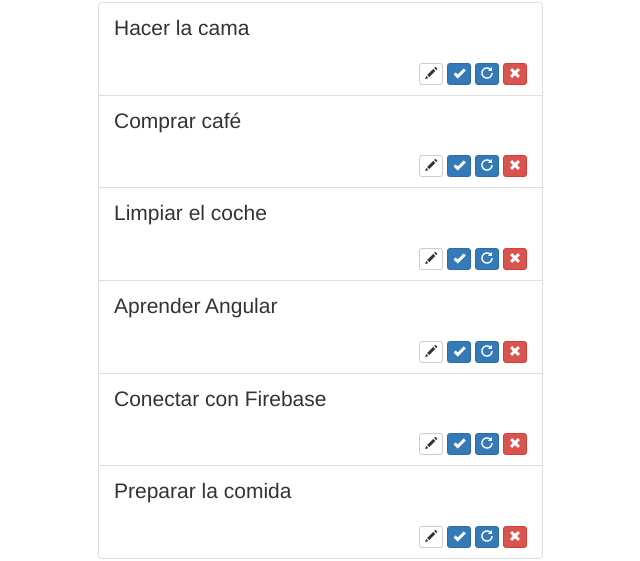
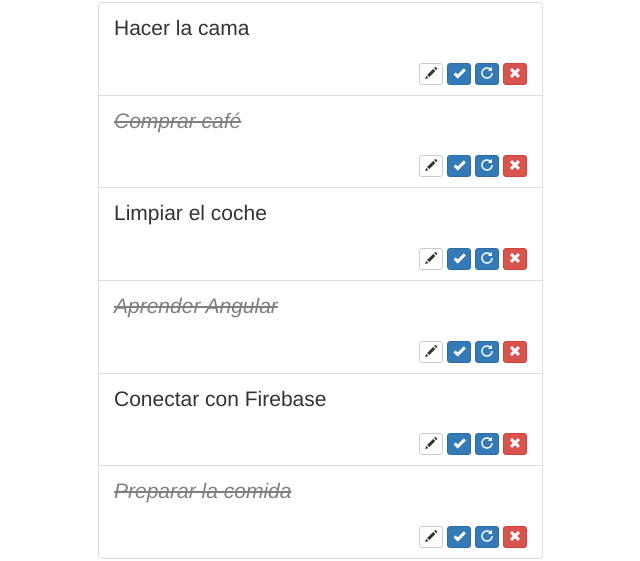
Before and after one commit to juanwmedia/angular-todo, a plain HTML site: page index.html in a window 1280 px wide. Shown: the part 136-697 px from the top of the page, 272-912 px from the left. Drawn offline with nearby package versions, Linux system fonts and the light colour scheme.

Commit message:
Completar/descompletar tarea

```diff
--- a/css/main.css
+++ b/css/main.css
@@ -2,3 +2,9 @@
     width: 100%;
     margin-bottom: 15px;
 }
+
+.completado {
+    text-decoration: line-through;
+    font-style: italic;
+    color: gray;
+}
--- a/index.html
+++ b/index.html
@@ -30,7 +30,9 @@
 
             <li ng-repeat="tarea in todo.tareas"
                 class="list-group-item clearfix">
-                <p ng-hide="mostrarEdit === true" class="lead">
+                <p ng-hide="mostrarEdit === true"
+                   ng-class="{completado: tarea.completado}"
+                   class="lead">
                     {{ tarea.nombre }}
                 </p>
                 <input ng-blur="todo.editarTarea(tarea.nombre, $index); mostrarEdit = false" type="text"
@@ -40,9 +42,9 @@
                         <button ng-click="mostrarEdit = !mostrarEdit" class="btn btn-default btn-xs">
                             <span class="glyphicon glyphicon-pencil"></span>
                         </button>
-                        <button class="btn btn-primary btn-xs">
+                        <button ng-click="tarea.completado = true" class="btn btn-primary btn-xs">
                             <span class="glyphicon glyphicon-ok"></span></button>
-                        <button class="btn btn-primary btn-xs">
+                        <button ng-click="tarea.completado = false" class="btn btn-primary btn-xs">
                             <span class="glyphicon glyphicon-repeat"></span>
                         </button>
                         <button ng-click="todo.eliminarTarea($index)" class="btn btn-danger btn-xs">
```
